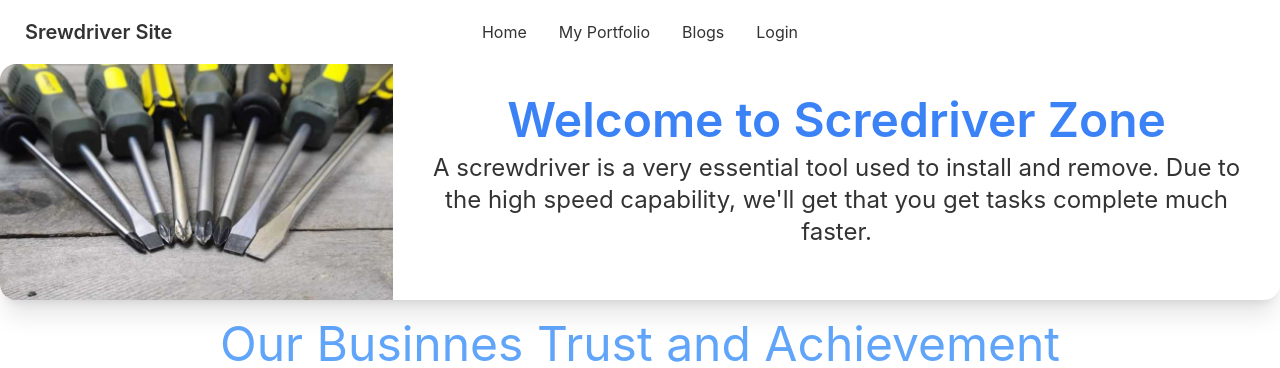
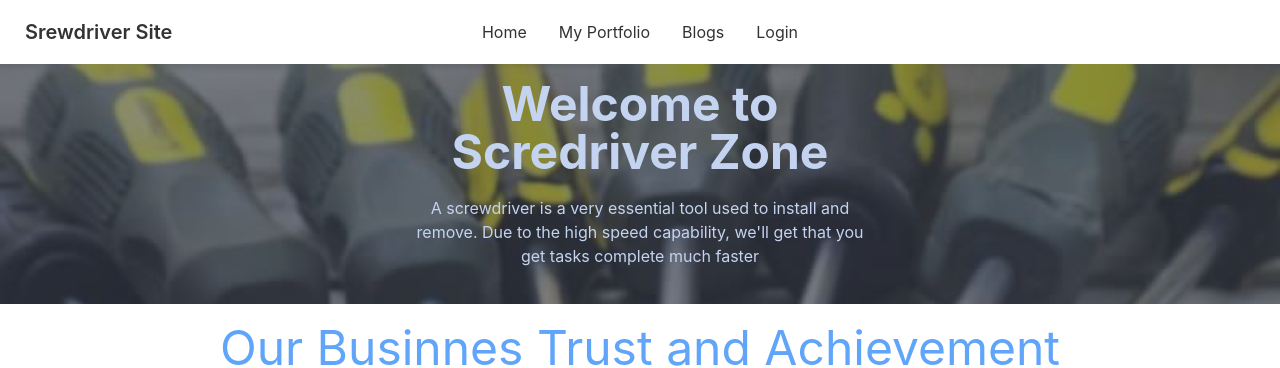
Before and after one commit to mirzasabbirgithub/manufacturer-website-client-side, a React (Create React App) app: page / in a window 1280 px wide. Shown: the top 368 px of the page. Built offline with nearby package versions, Linux system fonts and the light colour scheme; no server answers.

Commit message:
banner updated

```diff
--- a/src/Pages/Home/Banner.js
+++ b/src/Pages/Home/Banner.js
@@ -2,14 +2,22 @@ import React from 'react';
 import screwdriver1 from '../../img/screwdriver1.jpg'
 const Banner = () => {
           return (
-                    <div class="card lg:card-side bg-base-100 shadow-xl">
-                              <figure><img src={screwdriver1} alt="screwdiver"></img></figure>
-                              <div class="card-body">
-                                        <h2 class="card-title text-5xl justify-center text-blue-500">Welcome to Scredriver Zone</h2>
-                                        <p className="text-2xl justify-center ">A screwdriver is a very essential tool used to install and remove. Due to the high speed capability, we'll get that you get tasks complete much faster.</p>
 
+                    <>
+                              <div style={{
+                                        background: `url(${screwdriver1})`,
+                                        backgroundSize: 'cover'
+                              }} class="hero max-h-screen">
+                                        <div class="hero-overlay bg-opacity-60"></div>
+                                        <div class="hero-content text-center text-neutral-content">
+                                                  <div class="max-w-md">
+                                                            <h1 class="mb-5 text-5xl font-bold">Welcome to Scredriver Zone</h1>
+                                                            <p class="mb-5">A screwdriver is a very essential tool used to install and remove. Due to the high speed capability, we'll get that you get tasks complete much faster</p>
+                                                  </div>
+                                        </div>
                               </div>
-                    </div>
+
+                    </>
           );
 };
 
```
Also changed, not shown: src/img/screwdriver1.jpg.
